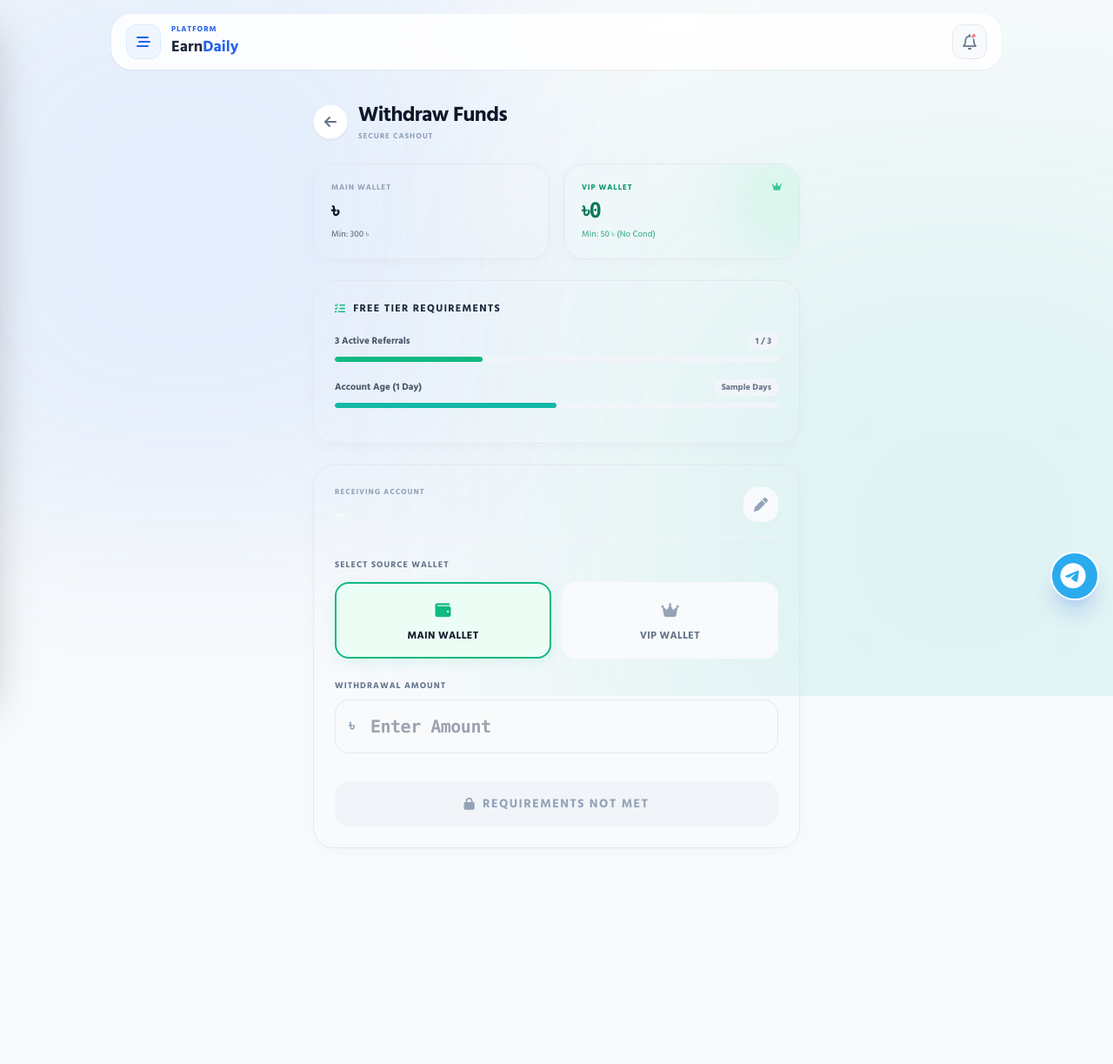
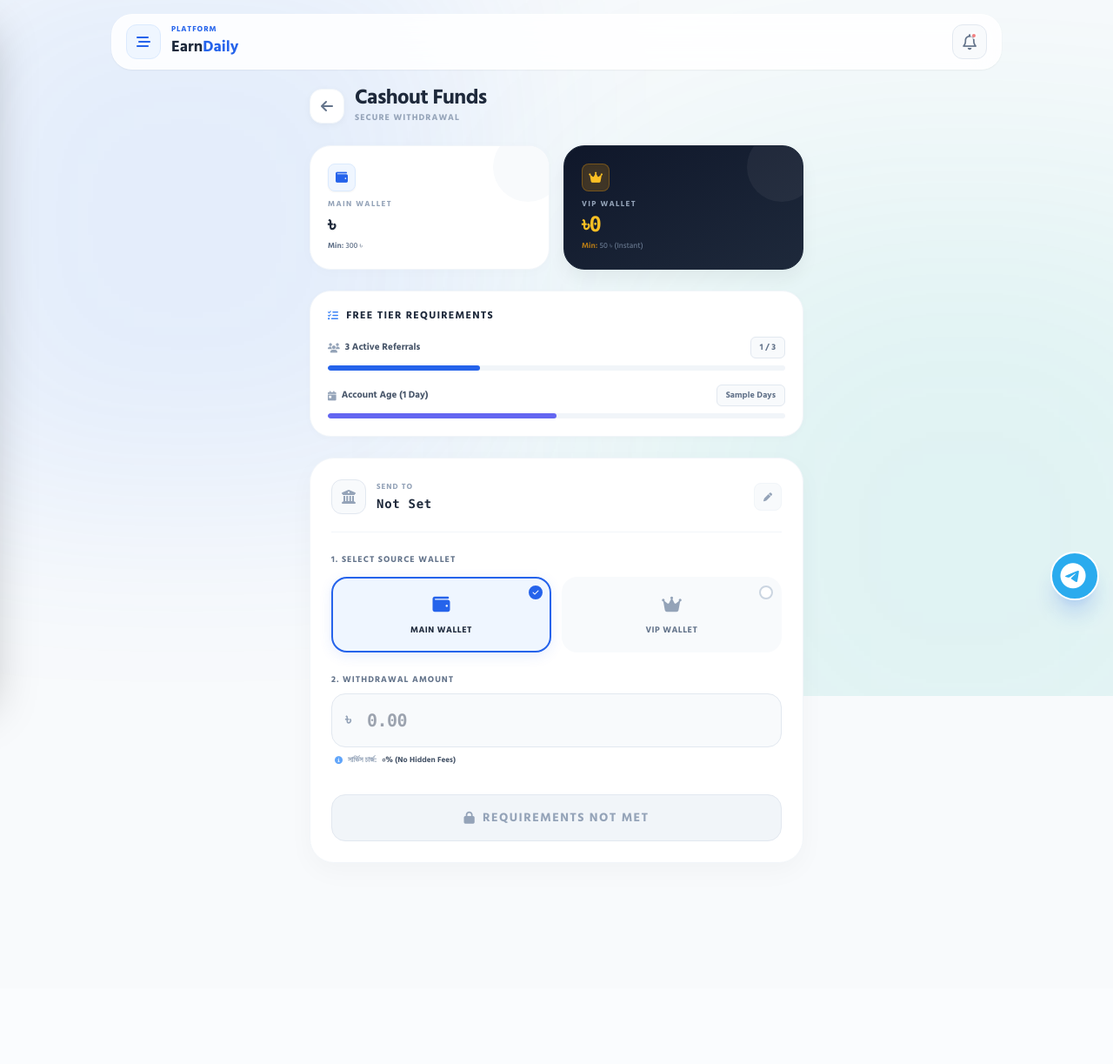
Before and after one commit to hoingut/oayrbackup, a Flask app: template templates/withdraw.html in a window 1280 px wide. Shown: the whole page at 87% size. After the commit the page ends 967 px from the top, so only its background shows below. Run offline with Flask 3, Linux system fonts and the light colour scheme; the template is opened without the code that fills it: most values are stand-ins (such as "Sample title", 1, 10 or a date in 2020); data that the repository does not hold is empty; parts of the project's set-up code (start-up, migrations or seed data) failed here and were passed over; some libraries are stand-ins or nearby versions.

Commit message:
Update withdraw.html

```diff
--- a/templates/withdraw.html
+++ b/templates/withdraw.html
@@ -2,160 +2,218 @@
 {% block content %}
 
 <style>
+    /* Premium Entry Animations */
     .fade-up { animation: fadeUp 0.6s cubic-bezier(0.16, 1, 0.3, 1) forwards; opacity: 0; transform: translateY(20px); }
     @keyframes fadeUp { to { opacity: 1; transform: translateY(0); } }
 
-    .clean-card {
-        background: #FFFFFF; border-radius: 24px; border: 1px solid rgba(15, 23, 42, 0.05);
-        box-shadow: 0 4px 20px rgba(0, 0, 0, 0.02); transition: all 0.3s cubic-bezier(0.16, 1, 0.3, 1);
+    /* Custom Radio Button Card (Fintech Style) */
+    .wallet-select-card {
+        border: 2px solid transparent;
+        transition: all 0.3s cubic-bezier(0.4, 0, 0.2, 1);
     }
-
-    /* Payment Method Card Selection */
-    .method-card { transition: all 0.3s ease; border: 2px solid transparent; }
-    input:checked + .method-card { border-color: #10B981; background-color: #ECFDF5; box-shadow: 0 4px 15px rgba(16, 185, 129, 0.1); }
-    input:checked + .method-card .method-icon { color: #10B981; }
-    input:checked + .method-card .method-text { color: #0F172A; }
-
-    /* Animated Gradient Text */
-    .text-gradient-emerald {
-        background: linear-gradient(to right, #0F172A, #10B981);
-        -webkit-background-clip: text; -webkit-text-fill-color: transparent;
+    input:checked + .wallet-select-card {
+        border-color: #2563EB; /* Premium Blue */
+        background-color: #EFF6FF; /* Blue 50 */
+        box-shadow: 0 4px 15px rgba(37, 99, 235, 0.1);
     }
+    input:checked + .wallet-select-card .wallet-icon { color: #2563EB; }
+    input:checked + .wallet-select-card .wallet-text { color: #1E293B; }
+    input:checked + .wallet-select-card .check-circle {
+        background-color: #2563EB;
+        border-color: #2563EB;
+    }
+    input:checked + .wallet-select-card .check-circle i { opacity: 1; transform: scale(1); }
 </style>
 
-<div class="max-w-xl mx-auto space-y-6 fade-up pb-32 pt-4 px-2">
+<div class="max-w-xl mx-auto space-y-6 fade-up pb-6 px-1">
 
-    <!-- 1. HEADER & BALANCES -->
+    <!-- ==========================================
+         1. PAGE HEADER
+    ========================================== -->
     <div class="flex items-center gap-3 mb-6">
-        <a href="/dashboard" class="h-10 w-10 bg-white rounded-full flex items-center justify-center text-slate-500 shadow-sm border border-slate-100 hover:text-[#10B981] hover:shadow-md transition">
+        <a href="/dashboard" class="h-10 w-10 bg-white rounded-[14px] flex items-center justify-center text-slate-500 shadow-[0_2px_8px_rgba(0,0,0,0.04)] border border-slate-100 hover:text-blue-600 hover:border-blue-200 transition-colors">
             <i class="fa-solid fa-arrow-left"></i>
         </a>
         <div>
-            <h2 class="text-2xl font-black text-slate-900 tracking-tight">Withdraw Funds</h2>
-            <p class="text-[9px] font-black uppercase tracking-widest text-slate-400 mt-0.5">Secure Cashout</p>
+            <h2 class="text-2xl font-black text-slate-800 tracking-tight leading-none">Cashout Funds</h2>
+            <p class="text-[10px] font-bold uppercase tracking-widest text-slate-400 mt-1">Secure Withdrawal</p>
         </div>
     </div>
 
-    <!-- Dual Balance Bento Grid -->
+    <!-- ==========================================
+         2. DUAL BALANCE CARDS
+    ========================================== -->
     <div class="grid grid-cols-2 gap-4">
+
         <!-- Main Wallet -->
-        <div class="clean-card p-5 relative overflow-hidden group hover:-translate-y-1">
-            <div class="absolute right-[-10%] top-[-10%] w-24 h-24 bg-slate-100 rounded-full blur-2xl group-hover:bg-emerald-50 transition duration-500"></div>
-            <p class="text-[9px] font-black uppercase tracking-widest text-slate-400 mb-1">Main Wallet</p>
-            <h3 class="text-2xl font-black text-slate-900 font-mono tracking-tight">৳{{ user.balance }}</h3>
-            <p class="text-[10px] text-slate-500 font-medium mt-1">Min: 300 ৳</p>
+        <div class="bg-white p-5 rounded-[24px] shadow-[0_2px_15px_rgba(0,0,0,0.02)] border border-slate-100 relative overflow-hidden group hover:border-blue-200 transition-colors">
+            <div class="absolute -right-4 -top-4 w-20 h-20 bg-slate-50 rounded-full group-hover:bg-blue-50 transition-colors duration-500"></div>
+
+            <div class="relative z-10 flex flex-col h-full justify-between">
+                <div class="flex justify-between items-start mb-2">
+                    <div class="h-8 w-8 bg-blue-50 text-blue-600 rounded-lg flex items-center justify-center text-sm shadow-sm border border-blue-100">
+                        <i class="fa-solid fa-wallet"></i>
+                    </div>
+                </div>
+                <div>
+                    <p class="text-[9px] font-black uppercase tracking-[0.15em] text-slate-400 mb-1">Main Wallet</p>
+                    <h3 class="text-2xl font-black text-slate-800 font-mono tracking-tight leading-none">৳{{ user.balance }}</h3>
+                    <p class="text-[9px] text-slate-500 font-medium mt-1.5"><span class="font-bold">Min:</span> 300 ৳</p>
+                </div>
+            </div>
         </div>
+
         <!-- VIP Wallet -->
-        <div class="clean-card p-5 relative overflow-hidden group hover:-translate-y-1 border-emerald-100 bg-emerald-50/30">
-            <div class="absolute right-[-10%] top-[-10%] w-24 h-24 bg-emerald-200/50 rounded-full blur-2xl group-hover:bg-teal-200/50 transition duration-500"></div>
-            <div class="flex justify-between items-start mb-1">
-                <p class="text-[9px] font-black uppercase tracking-widest text-emerald-600">VIP Wallet</p>
-                <i class="fa-solid fa-crown text-emerald-500 text-[10px]"></i>
+        <div class="bg-gradient-to-br from-[#0F172A] to-[#1E293B] p-5 rounded-[24px] shadow-[0_10px_20px_rgba(0,0,0,0.05)] border border-slate-800 relative overflow-hidden group">
+            <div class="absolute -right-4 -top-4 w-20 h-20 bg-white/5 rounded-full group-hover:bg-amber-500/10 transition-colors duration-500"></div>
+
+            <div class="relative z-10 flex flex-col h-full justify-between">
+                <div class="flex justify-between items-start mb-2">
+                    <div class="h-8 w-8 bg-amber-500/20 text-amber-400 rounded-lg flex items-center justify-center text-sm shadow-inner border border-amber-500/30">
+                        <i class="fa-solid fa-crown"></i>
+                    </div>
+                </div>
+                <div>
+                    <p class="text-[9px] font-black uppercase tracking-[0.15em] text-slate-400 mb-1">VIP Wallet</p>
+                    <h3 class="text-2xl font-black text-amber-400 font-mono tracking-tight leading-none">৳{{ user.vip_balance or 0 }}</h3>
+                    <p class="text-[9px] text-slate-500 font-medium mt-1.5"><span class="text-amber-500/70 font-bold">Min:</span> 50 ৳ (Instant)</p>
+                </div>
             </div>
-            <h3 class="text-2xl font-black text-emerald-700 font-mono tracking-tight">৳{{ user.vip_balance or 0 }}</h3>
-            <p class="text-[10px] text-emerald-600/70 font-medium mt-1">Min: 50 ৳ (No Cond)</p>
         </div>
     </div>
 
-    <!-- 2. CONDITIONS CHECKLIST (Dynamic) -->
+    <!-- ==========================================
+         3. REQUIREMENTS / CONDITIONS CHECKER
+    ========================================== -->
     {% if user.current_level > 0 %}
-        <!-- VIP USER BANNER -->
-        <div class="clean-card p-6 bg-gradient-to-r from-emerald-50 to-teal-50 border-emerald-200 relative overflow-hidden">
-            <i class="fa-solid fa-shield-check absolute -right-4 -bottom-4 text-7xl text-emerald-500 opacity-10"></i>
-            <div class="flex items-center gap-4 relative z-10">
-                <div class="h-12 w-12 bg-emerald-500 text-white rounded-2xl flex items-center justify-center text-xl shadow-lg shadow-emerald-500/30">
+        <!-- VIP User Access Banner -->
+        <div class="bg-gradient-to-r from-amber-50 to-orange-50 p-4 rounded-[20px] border border-amber-200 relative overflow-hidden shadow-sm">
+            <i class="fa-solid fa-shield-check absolute -right-2 -bottom-4 text-6xl text-amber-500 opacity-10"></i>
+            <div class="flex items-start gap-3 relative z-10">
+                <div class="h-10 w-10 bg-amber-500 text-white rounded-xl flex items-center justify-center text-lg shadow-md shadow-amber-500/20 flex-shrink-0">
                     <i class="fa-solid fa-bolt"></i>
                 </div>
                 <div>
-                    <h3 class="font-black text-emerald-900 text-sm tracking-tight">VIP Cashout Enabled</h3>
-                    <p class="text-[10px] text-emerald-700 mt-1 leading-relaxed font-medium">আপনার জন্য কোনো রেফারেল বা একাউন্ট বয়সের শর্ত নেই। ফাস্ট উইথড্র উপভোগ করুন।</p>
+                    <h3 class="font-black text-amber-900 text-sm">VIP Access Granted</h3>
+                    <p class="text-[10px] text-amber-700 mt-1 leading-relaxed font-medium">আপনার জন্য কোনো রেফারেল বা একাউন্ট বয়সের শর্ত প্রযোজ্য নয়। যেকোনো ওয়ালেট থেকে ফাস্ট উইথড্র উপভোগ করুন।</p>
                 </div>
             </div>
         </div>
     {% else %}
-        <!-- FREE USER CONDITIONS -->
-        <div class="clean-card p-6 border-slate-100">
-            <h3 class="font-black text-slate-800 text-xs mb-5 uppercase tracking-widest flex items-center gap-2">
-                <i class="fa-solid fa-list-check text-emerald-500"></i> Free Tier Requirements
+        <!-- Free User Requirements Tracker -->
+        <div class="bg-white p-5 rounded-[24px] shadow-[0_2px_10px_rgba(0,0,0,0.02)] border border-slate-100">
+            <h3 class="font-black text-slate-800 text-xs mb-4 uppercase tracking-widest flex items-center gap-2">
+                <i class="fa-solid fa-list-check text-blue-500"></i> Free Tier Requirements
             </h3>
 
-            <!-- Referral Check -->
-            <div class="mb-5">
+            <!-- Rule 1: Referrals -->
+            <div class="mb-4">
                 <div class="flex justify-between items-center mb-2">
-                    <span class="text-[11px] font-bold text-slate-600">3 Active Referrals</span>
-                    <span class="font-black text-[10px] px-2 py-0.5 rounded-md {{ 'bg-emerald-100 text-emerald-700' if ref_count >= 3 else 'bg-slate-100 text-slate-500' }}">
+                    <span class="text-[11px] font-bold text-slate-600 flex items-center gap-1.5">
+                        <i class="fa-solid fa-users text-slate-400"></i> 3 Active Referrals
+                    </span>
+                    <span class="font-black text-[10px] px-2.5 py-1 rounded-md border {{ 'bg-green-50 text-green-700 border-green-200' if ref_count >= 3 else 'bg-slate-50 text-slate-500 border-slate-200' }}">
                         {{ ref_count }} / 3
                     </span>
                 </div>
                 <div class="w-full bg-slate-100 rounded-full h-1.5 overflow-hidden">
-                    <div class="bg-emerald-500 h-full rounded-full transition-all duration-700" style="width: {{ (ref_count / 3) * 100 if ref_count < 3 else 100 }}%"></div>
+                    <div class="bg-blue-600 h-full rounded-full transition-all duration-700" style="width: {{ (ref_count / 3) * 100 if ref_count < 3 else 100 }}%"></div>
                 </div>
             </div>
 
-            <!-- Account Age Check -->
-            <div class="mb-4">
+            <!-- Rule 2: Account Age -->
+            <div>
                 <div class="flex justify-between items-center mb-2">
-                    <span class="text-[11px] font-bold text-slate-600">Account Age (1 Day)</span>
-                    <span class="font-black text-[10px] px-2 py-0.5 rounded-md {{ 'bg-emerald-100 text-emerald-700' if account_days >= 1 else 'bg-slate-100 text-slate-500' }}">
+                    <span class="text-[11px] font-bold text-slate-600 flex items-center gap-1.5">
+                        <i class="fa-solid fa-calendar-day text-slate-400"></i> Account Age (1 Day)
+                    </span>
+                    <span class="font-black text-[10px] px-2.5 py-1 rounded-md border {{ 'bg-green-50 text-green-700 border-green-200' if account_days >= 1 else 'bg-slate-50 text-slate-500 border-slate-200' }}">
                         {{ account_days }} Days
                     </span>
                 </div>
                 <div class="w-full bg-slate-100 rounded-full h-1.5 overflow-hidden">
-                    <div class="bg-teal-500 h-full rounded-full transition-all duration-700" style="width: {{ '100' if account_days >= 1 else '50' }}%"></div>
+                    <div class="bg-indigo-500 h-full rounded-full transition-all duration-700" style="width: {{ '100' if account_days >= 1 else '50' }}%"></div>
                 </div>
             </div>
         </div>
     {% endif %}
 
-    <!-- 3. WITHDRAWAL FORM -->
-    <form method="POST" action="/withdraw" class="clean-card p-6 shadow-xl shadow-slate-200/40 relative overflow-hidden">
+    <!-- ==========================================
+         4. WITHDRAWAL FORM
+    ========================================== -->
+    <form method="POST" action="/withdraw" class="bg-white p-6 rounded-[28px] shadow-[0_10px_30px_rgba(0,0,0,0.03)] border border-slate-100">
 
-        <!-- Saved Wallet Header -->
-        <div class="flex justify-between items-center mb-6 pb-4 border-b border-slate-100">
-            <div>
-                <p class="text-[9px] font-black text-slate-400 uppercase tracking-widest mb-1">Receiving Account</p>
-                <h3 class="text-lg font-black text-slate-800 font-mono tracking-wide">{{ user.wallet_number }}</h3>
-                <span class="text-[9px] font-black uppercase tracking-widest text-emerald-600 bg-emerald-50 px-2 py-0.5 rounded mt-1 inline-block">
-                    {{ user.wallet_method }}
-                </span>
+        <!-- Saved Account Info -->
+        <div class="flex justify-between items-center mb-6 pb-5 border-b border-slate-100">
+            <div class="flex items-center gap-3">
+                <div class="h-10 w-10 bg-slate-50 rounded-xl flex items-center justify-center text-slate-400 border border-slate-200">
+                    <i class="fa-solid fa-building-columns"></i>
+                </div>
+                <div>
+                    <p class="text-[9px] font-black text-slate-400 uppercase tracking-widest mb-0.5">Send To</p>
+                    <div class="flex items-center gap-2">
+                        <h3 class="text-sm font-black text-slate-800 font-mono tracking-wider">{{ user.wallet_number or 'Not Set' }}</h3>
+                        {% if user.wallet_method %}
+                            <span class="text-[8px] font-black uppercase tracking-widest bg-slate-100 text-slate-600 px-1.5 py-0.5 rounded border border-slate-200">
+                                {{ user.wallet_method }}
+                            </span>
+                        {% endif %}
+                    </div>
+                </div>
             </div>
-            <a href="/adm" class="h-10 w-10 bg-slate-50 rounded-2xl flex items-center justify-center text-slate-400 hover:bg-emerald-50 hover:text-emerald-600 transition" title="Change Info">
-                <i class="fa-solid fa-pen"></i>
+            <!-- Edit Button -->
+            <a href="/adm" class="h-8 w-8 bg-slate-50 rounded-lg flex items-center justify-center text-slate-400 hover:bg-blue-50 hover:text-blue-600 hover:border-blue-200 transition border border-slate-100" title="Edit Payment Method">
+                <i class="fa-solid fa-pen text-[10px]"></i>
             </a>
         </div>
 
-        <!-- Wallet Selection -->
+        <!-- Wallet Selection (Custom Radio) -->
         <div class="mb-6">
-            <label class="block text-[10px] font-black text-slate-500 uppercase tracking-widest mb-3">Select Source Wallet</label>
+            <label class="block text-[10px] font-black text-slate-500 uppercase tracking-widest mb-3">1. Select Source Wallet</label>
             <div class="grid grid-cols-2 gap-3">
-                <label class="cursor-pointer">
+
+                <!-- Main Wallet Select -->
+                <label class="cursor-pointer relative">
                     <input type="radio" name="wallet_type" value="main" class="peer sr-only" checked>
-                    <div class="method-card p-4 rounded-2xl text-center bg-slate-50">
-                        <i class="fa-solid fa-wallet method-icon text-slate-400 mb-2 text-lg transition-colors"></i>
-                        <span class="block text-xs font-black method-text text-slate-500 tracking-wide transition-colors">MAIN WALLET</span>
+                    <div class="wallet-select-card p-4 rounded-[18px] bg-slate-50 relative h-full flex flex-col items-center justify-center">
+                        <div class="check-circle absolute top-2 right-2 h-4 w-4 rounded-full border-2 border-slate-300 flex items-center justify-center transition-all bg-white">
+                            <i class="fa-solid fa-check text-white text-[8px] opacity-0 transition-all transform scale-50"></i>
+                        </div>
+                        <i class="fa-solid fa-wallet wallet-icon text-slate-400 mb-2 text-xl transition-colors"></i>
+                        <span class="block text-[10px] font-black wallet-text text-slate-500 uppercase tracking-wider transition-colors">Main Wallet</span>
                     </div>
                 </label>
 
-                <label class="cursor-pointer">
+                <!-- VIP Wallet Select -->
+                <label class="cursor-pointer relative">
                     <input type="radio" name="wallet_type" value="vip" class="peer sr-only" {{ 'disabled' if user.current_level == 0 }}>
-                    <div class="method-card p-4 rounded-2xl text-center bg-slate-50 {{ 'opacity-50 grayscale cursor-not-allowed' if user.current_level == 0 }}">
-                        <i class="fa-solid fa-crown method-icon text-slate-400 mb-2 text-lg transition-colors"></i>
-                        <span class="block text-xs font-black method-text text-slate-500 tracking-wide transition-colors">VIP WALLET</span>
+                    <div class="wallet-select-card p-4 rounded-[18px] bg-slate-50 relative h-full flex flex-col items-center justify-center {{ 'opacity-50 grayscale cursor-not-allowed' if user.current_level == 0 }}">
+                        <div class="check-circle absolute top-2 right-2 h-4 w-4 rounded-full border-2 border-slate-300 flex items-center justify-center transition-all bg-white">
+                            <i class="fa-solid fa-check text-white text-[8px] opacity-0 transition-all transform scale-50"></i>
+                        </div>
+                        <i class="fa-solid fa-crown wallet-icon text-slate-400 mb-2 text-xl transition-colors"></i>
+                        <span class="block text-[10px] font-black wallet-text text-slate-500 uppercase tracking-wider transition-colors">VIP Wallet</span>
                     </div>
                 </label>
+
             </div>
         </div>
 
         <!-- Amount Input -->
         <div class="mb-8">
-            <label class="block text-[10px] font-black text-slate-500 uppercase tracking-widest mb-2">Withdrawal Amount</label>
+            <label class="block text-[10px] font-black text-slate-500 uppercase tracking-widest mb-2">2. Withdrawal Amount</label>
             <div class="relative">
                 <div class="absolute inset-y-0 left-0 pl-4 flex items-center pointer-events-none text-slate-400">
                     <span class="font-black text-lg">৳</span>
                 </div>
-                <input type="number" name="amount" required placeholder="Enter Amount"
-                       class="w-full pl-10 p-4 border border-slate-200 rounded-2xl focus:outline-none focus:border-emerald-500 focus:ring-4 focus:ring-emerald-500/10 bg-slate-50 focus:bg-white transition text-xl font-black text-slate-800 font-mono tracking-tight">
+                <input type="number" name="amount" required placeholder="0.00"
+                       class="w-full pl-10 p-4 border border-slate-200 rounded-[16px] focus:outline-none focus:border-blue-500 focus:ring-4 focus:ring-blue-500/10 bg-slate-50 focus:bg-white transition text-xl font-black text-slate-800 font-mono tracking-tight">
             </div>
+            <!-- Smart Warning -->
+            <p class="text-[9px] font-bold text-slate-400 mt-2 flex items-center gap-1.5 ml-1">
+                <i class="fa-solid fa-circle-info text-blue-400"></i>
+                সার্ভিস চার্জ: <span class="text-slate-600">০% (No Hidden Fees)</span>
+            </p>
         </div>
 
         <!-- Submit Button Logic -->
@@ -164,12 +222,12 @@
             {% set is_vip = (user.current_level > 0) %}
 
             {% if is_vip or can_withdraw_free %}
-                <button type="submit" class="btn-emerald w-full text-white py-4 rounded-2xl font-black text-sm uppercase tracking-widest flex items-center justify-center gap-2">
+                <button type="submit" id="submitBtn" class="w-full bg-blue-600 text-white py-4 rounded-[16px] font-black text-sm uppercase tracking-widest shadow-[0_8px_20px_rgba(37,99,235,0.25)] hover:bg-blue-700 active:scale-[0.98] transition-all flex items-center justify-center gap-2 border border-blue-700" onclick="return showLoading(this)">
                     <span>Confirm Cashout</span>
                     <i class="fa-solid fa-arrow-right"></i>
                 </button>
             {% else %}
-                <button type="button" disabled class="w-full bg-slate-100 text-slate-400 py-4 rounded-2xl font-black text-sm uppercase tracking-widest cursor-not-allowed flex items-center justify-center gap-2">
+                <button type="button" disabled class="w-full bg-slate-100 text-slate-400 py-4 rounded-[16px] font-black text-sm uppercase tracking-widest cursor-not-allowed flex items-center justify-center gap-2 border border-slate-200">
                     <i class="fa-solid fa-lock"></i> Requirements Not Met
                 </button>
             {% endif %}
@@ -178,4 +236,26 @@
     </form>
 
 </div>
+
+<script>
+    // Show loading state on submit button to prevent double clicks
+    function showLoading(btn) {
+        // Ensure form is valid before animating
+        if (btn.closest('form').checkValidity()) {
+            const originalText = btn.innerHTML;
+            btn.innerHTML = '<i class="fa-solid fa-circle-notch fa-spin text-lg"></i> <span class="tracking-widest">Processing...</span>';
+            btn.classList.add('opacity-90');
+
+            // Re-enable if form submission fails
+            setTimeout(() => {
+                btn.innerHTML = originalText;
+                btn.classList.remove('opacity-90');
+            }, 5000);
+
+            return true;
+        }
+        return false;
+    }
+</script>
+
 {% endblock %}
```
